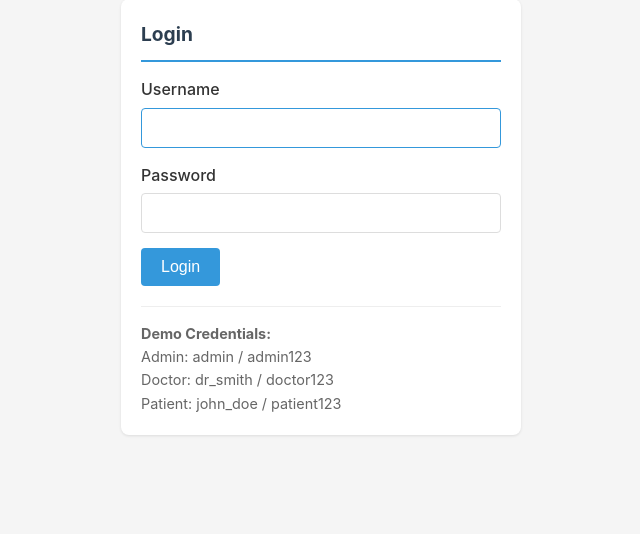
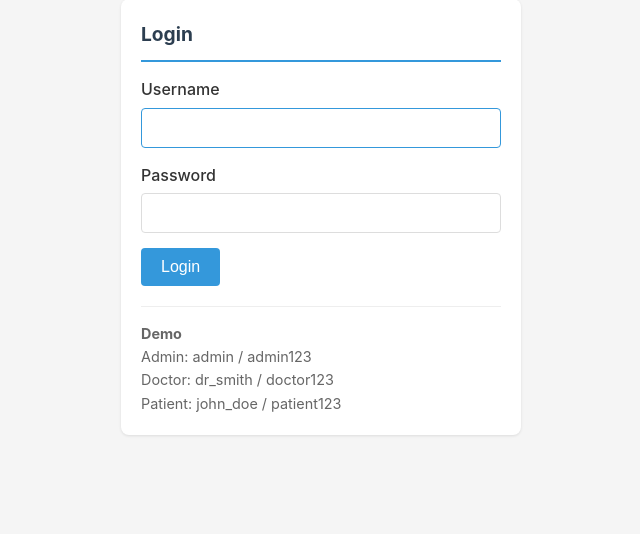
Before and after one commit to Nimmmsh/digiCare, a Flask app: page /login in a window 1280 px wide. Shown: the part 163-697 px from the top of the page, without its empty margins (319-959 px from the left). Run offline with Flask 3, Linux system fonts and the light colour scheme; parts of the project's set-up code (start-up, migrations or seed data) failed here and were passed over.

Commit message:
Update login.html

```diff
--- a/app/templates/login.html
+++ b/app/templates/login.html
@@ -24,7 +24,7 @@ No fancy features, just the basics.
 
         <!-- Help text with demo credentials -->
         <div style="margin-top: 20px; padding-top: 15px; border-top: 1px solid #eee; font-size: 0.9rem; color: #666;">
-            <strong>Demo Credentials:</strong><br>
+            <strong>Demo </strong><br>
             Admin: admin / admin123<br>
             Doctor: dr_smith / doctor123<br>
             Patient: john_doe / patient123
```
